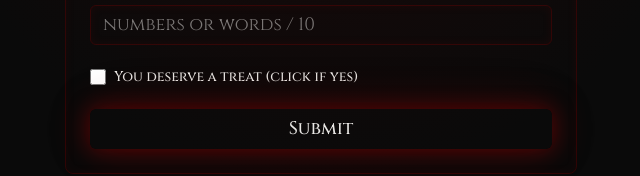
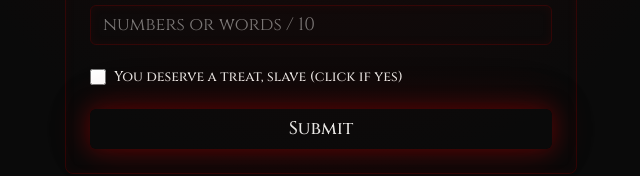
Before and after one commit to charactergml-eng/song-for-glaze, a Next.js app: page /rate in a window 1280 px wide. Shown: the part 380-556 px from the top of the page, without its empty margins (319-959 px from the left). Built offline with nearby package versions, Linux system fonts and the light colour scheme.

Commit message:
men l2ekher

```diff
--- a/app/rate/page.tsx
+++ b/app/rate/page.tsx
@@ -129,7 +129,7 @@ export default function RatePage() {
                   htmlFor="comment-checkbox"
                   className="text-sm font-medium leading-none peer-disabled:cursor-not-allowed peer-disabled:opacity-70 cursor-pointer"
                 >
-                  You deserve a treat (click if yes)
+                  You deserve a treat, slave (click if yes)
                 </label>
               </div>
 
```
